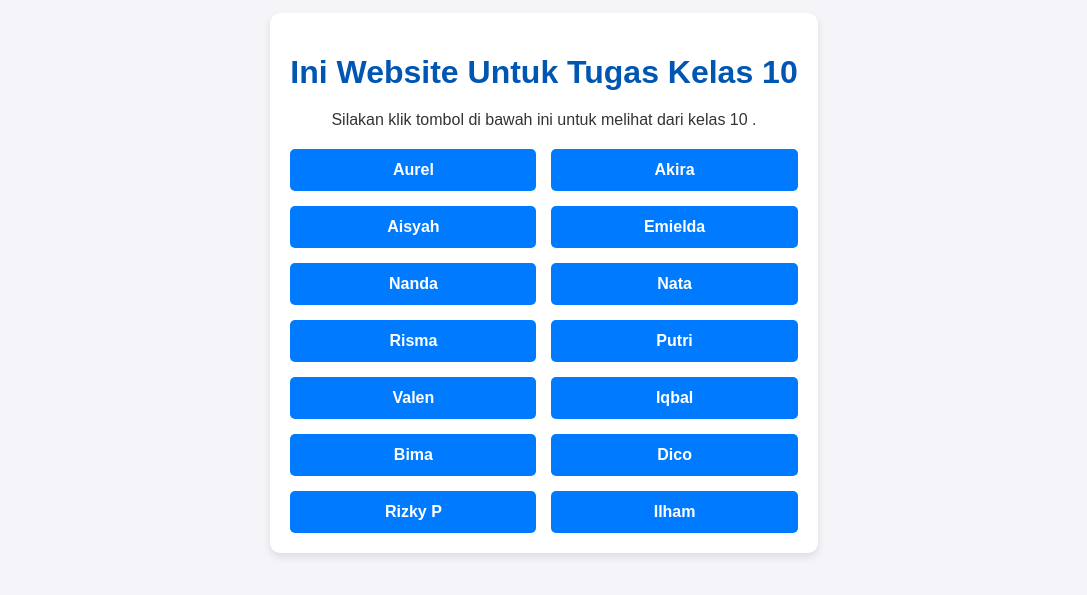
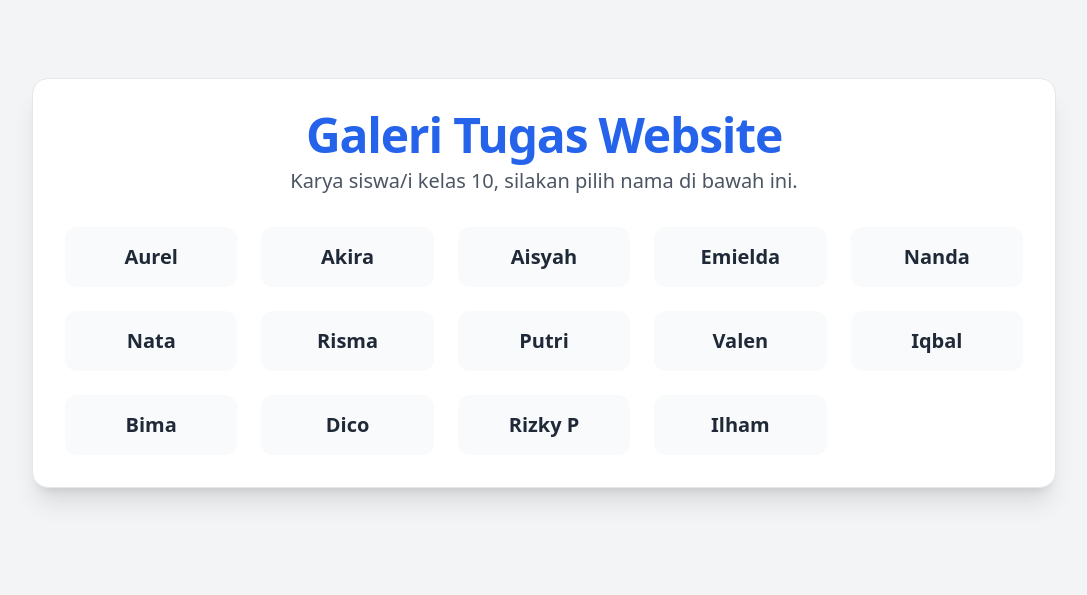
Before and after one commit to Rven24/biodatakelas10, a plain HTML site: page index.html in a window 1280 px wide. Shown: the part 117-712 px from the top of the page, without its empty margins (96-1183 px from the left). Drawn offline with nearby package versions, Linux system fonts and the light colour scheme.

Commit message:
fix: index

```diff
--- a/index.html
+++ b/index.html
@@ -3,84 +3,64 @@
 <head>
     <meta charset="UTF-8">
     <meta name="viewport" content="width=device-width, initial-scale=1.0">
-    <title>Galeri Website</title>
-    <style>
-        body {
-            font-family: Arial, sans-serif;
-            display: flex;
-            flex-direction: column;
-            align-items: center;
-            justify-content: center;
-            min-height: 100vh;
-            margin: 0;
-            background-color: #f4f4f9;
-            color: #333;
-        }
+    <title>Galeri Website Tugas</title>
+    <script src="https://cdn.tailwindcss.com"></script>
+</head>
+<body class="bg-gray-100 dark:bg-gray-900 text-gray-800 dark:text-gray-100 font-sans flex flex-col items-center justify-center min-h-screen p-4 transition-colors duration-500">
 
-        .container {
-            text-align: center;
-            padding: 20px;
-            background-color: #fff;
-            border-radius: 10px;
-            box-shadow: 0 4px 8px rgba(0, 0, 0, 0.1);
-        }
+    <div class="bg-white dark:bg-gray-800 rounded-2xl shadow-xl p-8 max-w-5xl w-full text-center border border-gray-200 dark:border-gray-700 transition-colors duration-500">
+        <h1 class="text-4xl sm:text-5xl font-extrabold text-blue-600 dark:text-blue-400 mb-2 tracking-tight">
+            Galeri Tugas Website
+        </h1>
+        <p class="text-lg sm:text-xl text-gray-600 dark:text-gray-400 mb-8">
+            Karya siswa/i kelas 10, silakan pilih nama di bawah ini.
+        </p>
 
-        h1 {
-            color: #0056b3;
-            margin-bottom: 20px;
-        }
-
-        .button-grid {
-            display: grid;
-            grid-template-columns: repeat(auto-fit, minmax(200px, 1fr));
-            gap: 15px;
-            margin-top: 20px;
-        }
-
-        .button {
-            display: inline-block;
-            padding: 12px 25px;
-            font-size: 16px;
-            font-weight: bold;
-            text-decoration: none;
-            color: #fff;
-            background-color: #007bff;
-            border: none;
-            border-radius: 5px;
-            cursor: pointer;
-            transition: transform 0.2s, box-shadow 0.2s;
-        }
-
-        .button:hover {
-            transform: translateY(-3px);
-            box-shadow: 0 4px 8px rgba(0, 0, 0, 0.2);
-            background-color: #0056b3;
-        }
-    </style>
-</head>
-<body>
-
-<div class="container">
-    <h1>Ini Website Untuk Tugas Kelas 10</h1>
-    <p>Silakan klik tombol di bawah ini untuk melihat dari kelas 10 .</p>
-
-    <div class="button-grid">
-        <a href="aurel.html" class="button">Aurel</a>
-        <a href="akira.html" class="button">Akira</a>
-        <a href="aisyah.html" class="button">Aisyah</a>
-        <a href="/imelda/emielda.html" class="button">Emielda</a>
-        <a href="/nanda/nanda.html" class="button">Nanda</a>
-        <a href="nata.html" class="button" >Nata</a>
-        <a href="/kharisma/risma.html" class="button" >Risma</a>
-        <a href="putri.html" class="button" >Putri</a>
-        <a href="valen.html" class="button" >Valen</a>
-         <a href="maulanaiqbal.html" class="button" >Iqbal</a>
-        <a href="/bima/index.html" class="button" >Bima</a>
-        <a href="/dicopradana/index.html" class="button" >Dico</a>
-        <a href="/RizkyPutra/index.html" class="button" >Rizky P</a>
-        <a href="/ilham/index.html" class="button" >Ilham</a>
+        <div class="grid grid-cols-2 sm:grid-cols-3 md:grid-cols-4 lg:grid-cols-5 gap-4 sm:gap-6">
+            <a href="aurel.html" class="group relative flex flex-col items-center justify-center bg-gray-50 dark:bg-gray-700 rounded-xl p-4 transition-all duration-300 ease-in-out hover:bg-blue-500 dark:hover:bg-blue-600 transform hover:-translate-y-2 hover:shadow-lg">
+                <span class="text-xl font-semibold group-hover:text-white transition-colors duration-300">Aurel</span>
+            </a>
+            <a href="akira.html" class="group relative flex flex-col items-center justify-center bg-gray-50 dark:bg-gray-700 rounded-xl p-4 transition-all duration-300 ease-in-out hover:bg-blue-500 dark:hover:bg-blue-600 transform hover:-translate-y-2 hover:shadow-lg">
+                <span class="text-xl font-semibold group-hover:text-white transition-colors duration-300">Akira</span>
+            </a>
+            <a href="aisyah.html" class="group relative flex flex-col items-center justify-center bg-gray-50 dark:bg-gray-700 rounded-xl p-4 transition-all duration-300 ease-in-out hover:bg-blue-500 dark:hover:bg-blue-600 transform hover:-translate-y-2 hover:shadow-lg">
+                <span class="text-xl font-semibold group-hover:text-white transition-colors duration-300">Aisyah</span>
+            </a>
+            <a href="/imelda/emielda.html" class="group relative flex flex-col items-center justify-center bg-gray-50 dark:bg-gray-700 rounded-xl p-4 transition-all duration-300 ease-in-out hover:bg-blue-500 dark:hover:bg-blue-600 transform hover:-translate-y-2 hover:shadow-lg">
+                <span class="text-xl font-semibold group-hover:text-white transition-colors duration-300">Emielda</span>
+            </a>
+            <a href="/nanda/nanda.html" class="group relative flex flex-col items-center justify-center bg-gray-50 dark:bg-gray-700 rounded-xl p-4 transition-all duration-300 ease-in-out hover:bg-blue-500 dark:hover:bg-blue-600 transform hover:-translate-y-2 hover:shadow-lg">
+                <span class="text-xl font-semibold group-hover:text-white transition-colors duration-300">Nanda</span>
+            </a>
+            <a href="nata.html" class="group relative flex flex-col items-center justify-center bg-gray-50 dark:bg-gray-700 rounded-xl p-4 transition-all duration-300 ease-in-out hover:bg-blue-500 dark:hover:bg-blue-600 transform hover:-translate-y-2 hover:shadow-lg">
+                <span class="text-xl font-semibold group-hover:text-white transition-colors duration-300">Nata</span>
+            </a>
+            <a href="/kharisma/risma.html" class="group relative flex flex-col items-center justify-center bg-gray-50 dark:bg-gray-700 rounded-xl p-4 transition-all duration-300 ease-in-out hover:bg-blue-500 dark:hover:bg-blue-600 transform hover:-translate-y-2 hover:shadow-lg">
+                <span class="text-xl font-semibold group-hover:text-white transition-colors duration-300">Risma</span>
+            </a>
+            <a href="putri.html" class="group relative flex flex-col items-center justify-center bg-gray-50 dark:bg-gray-700 rounded-xl p-4 transition-all duration-300 ease-in-out hover:bg-blue-500 dark:hover:bg-blue-600 transform hover:-translate-y-2 hover:shadow-lg">
+                <span class="text-xl font-semibold group-hover:text-white transition-colors duration-300">Putri</span>
+            </a>
+            <a href="valen.html" class="group relative flex flex-col items-center justify-center bg-gray-50 dark:bg-gray-700 rounded-xl p-4 transition-all duration-300 ease-in-out hover:bg-blue-500 dark:hover:bg-blue-600 transform hover:-translate-y-2 hover:shadow-lg">
+                <span class="text-xl font-semibold group-hover:text-white transition-colors duration-300">Valen</span>
+            </a>
+            <a href="maulanaiqbal.html" class="group relative flex flex-col items-center justify-center bg-gray-50 dark:bg-gray-700 rounded-xl p-4 transition-all duration-300 ease-in-out hover:bg-blue-500 dark:hover:bg-blue-600 transform hover:-translate-y-2 hover:shadow-lg">
+                <span class="text-xl font-semibold group-hover:text-white transition-colors duration-300">Iqbal</span>
+            </a>
+            <a href="/bima/index.html" class="group relative flex flex-col items-center justify-center bg-gray-50 dark:bg-gray-700 rounded-xl p-4 transition-all duration-300 ease-in-out hover:bg-blue-500 dark:hover:bg-blue-600 transform hover:-translate-y-2 hover:shadow-lg">
+                <span class="text-xl font-semibold group-hover:text-white transition-colors duration-300">Bima</span>
+            </a>
+            <a href="/dicopradana/index.html" class="group relative flex flex-col items-center justify-center bg-gray-50 dark:bg-gray-700 rounded-xl p-4 transition-all duration-300 ease-in-out hover:bg-blue-500 dark:hover:bg-blue-600 transform hover:-translate-y-2 hover:shadow-lg">
+                <span class="text-xl font-semibold group-hover:text-white transition-colors duration-300">Dico</span>
+            </a>
+            <a href="/RizkyPutra/index.html" class="group relative flex flex-col items-center justify-center bg-gray-50 dark:bg-gray-700 rounded-xl p-4 transition-all duration-300 ease-in-out hover:bg-blue-500 dark:hover:bg-blue-600 transform hover:-translate-y-2 hover:shadow-lg">
+                <span class="text-xl font-semibold group-hover:text-white transition-colors duration-300">Rizky P</span>
+            </a>
+            <a href="/ilham/index.html" class="group relative flex flex-col items-center justify-center bg-gray-50 dark:bg-gray-700 rounded-xl p-4 transition-all duration-300 ease-in-out hover:bg-blue-500 dark:hover:bg-blue-600 transform hover:-translate-y-2 hover:shadow-lg">
+                <span class="text-xl font-semibold group-hover:text-white transition-colors duration-300">Ilham</span>
+            </a>
+        </div>
     </div>
-</div>
 
 </body>
 </html>
```
